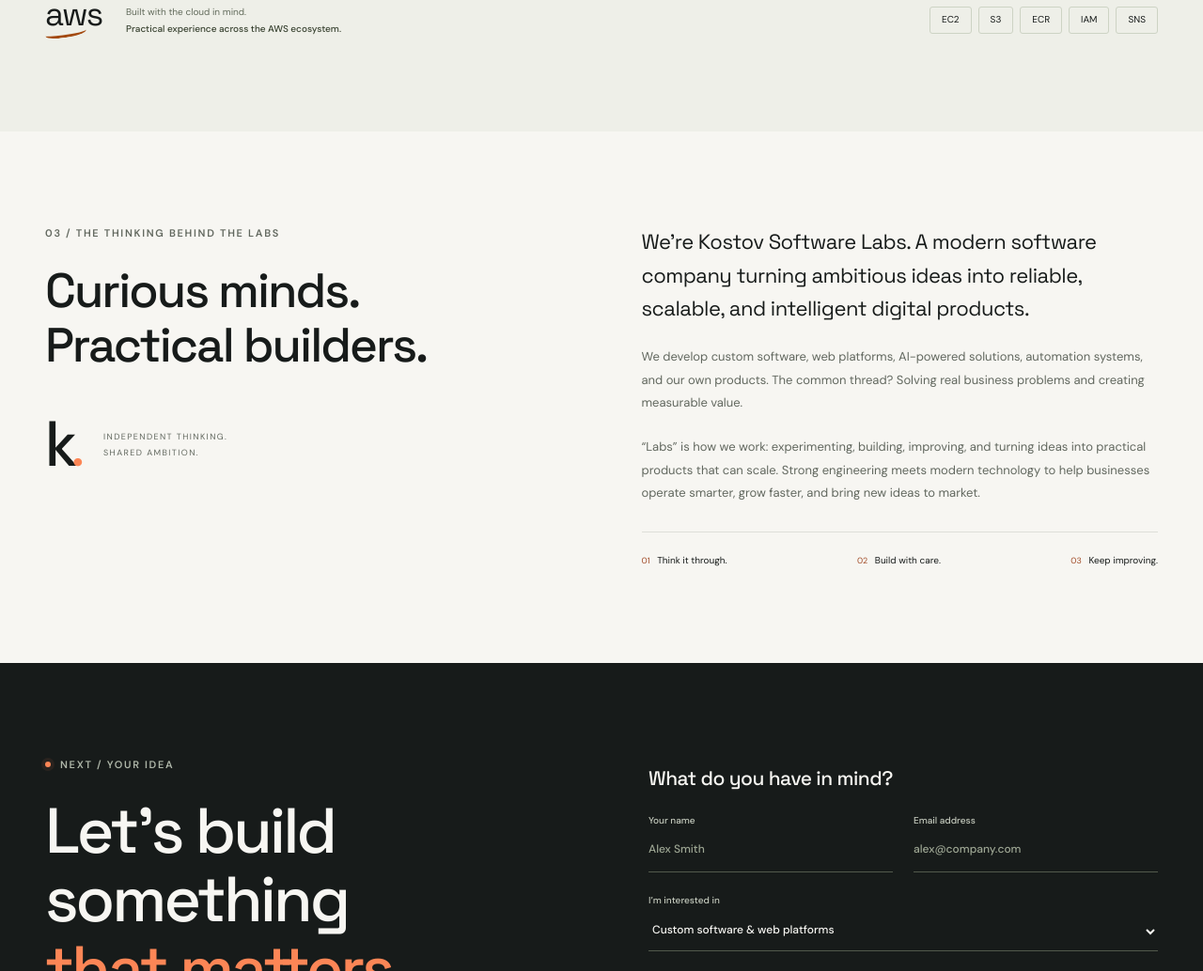
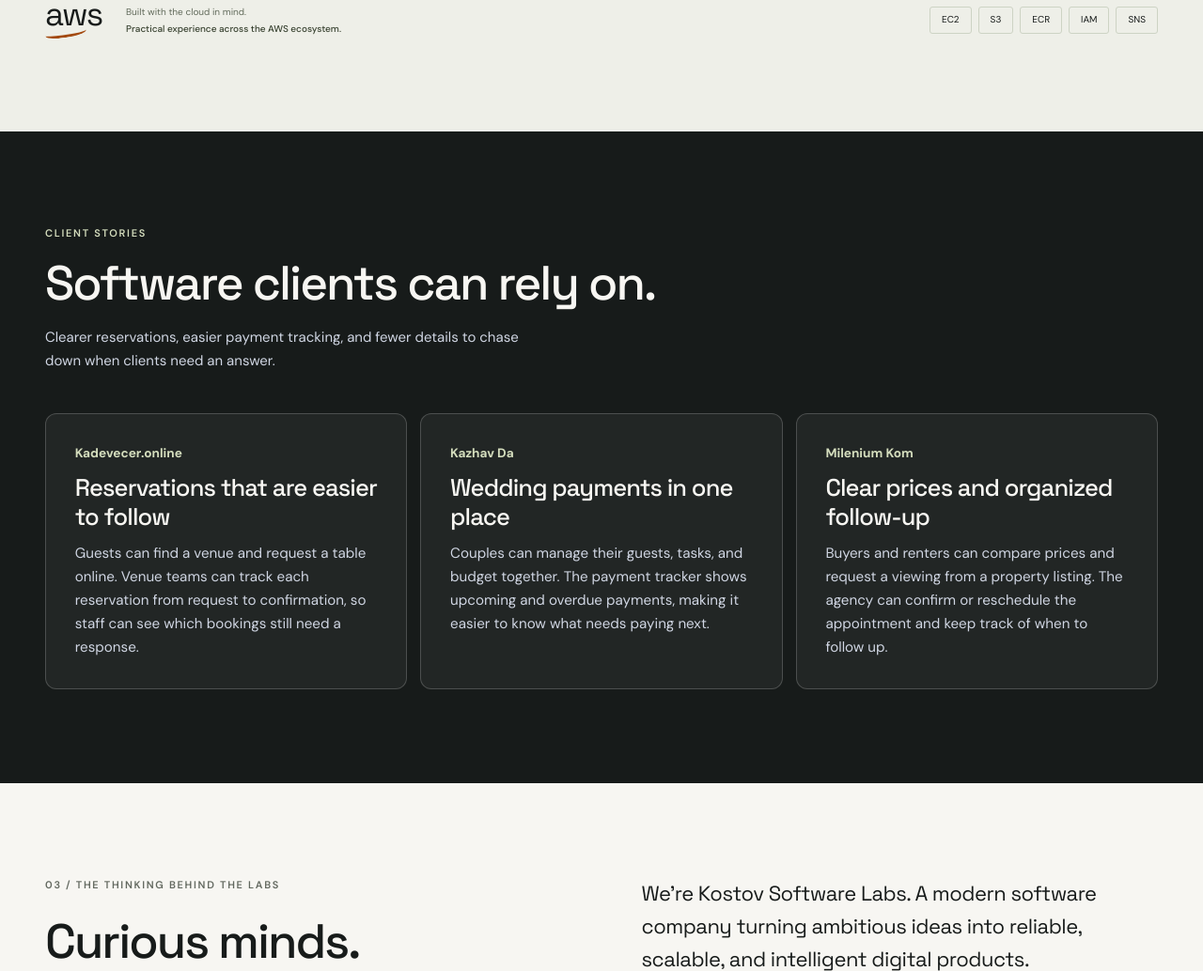
Before and after one commit to andrejbugi/kostov_software_labs, a plain HTML site: page index.html in a window 1280 px wide. Shown: the part 4364-5398 px from the top of the page at 94% size. Drawn offline with Linux system fonts and the light colour scheme.

Commit message:
Add client stories for three studio projects

```diff
--- /dev/null
+++ b/assets/testimonials.css
@@ -0,0 +1,49 @@
+.testimonials {
+  --testimonial-accent: var(--light-blue, #d4ddbd);
+  background: var(--night, var(--ink));
+  color: var(--paper);
+}
+.testimonials-heading {
+  max-width: 680px;
+  margin-bottom: clamp(24px, 4vw, 44px);
+}
+.testimonials-heading .eyebrow {
+  margin-bottom: 16px;
+  color: var(--testimonial-accent);
+}
+.testimonials-heading > p:last-child {
+  max-width: 50ch;
+  margin-top: 16px;
+  color: #d0d6e3;
+}
+.testimonials-grid {
+  display: grid;
+  grid-template-columns: repeat(3, minmax(0, 1fr));
+  gap: 14px;
+}
+.testimonials-card {
+  padding: clamp(18px, 2.4vw, 32px);
+  border: 1px solid #ffffff30;
+  border-radius: 12px;
+  background: #ffffff0d;
+}
+.testimonials-card h3 {
+  margin-block: 10px 12px;
+  font-size: clamp(1.3rem, 2vw, 1.75rem);
+  line-height: 1.18;
+  letter-spacing: -0.035em;
+}
+.testimonials-card > p:last-child {
+  color: #d0d6e3;
+  font-size: 0.95rem;
+}
+.testimonials-project {
+  color: var(--testimonial-accent);
+  font-size: 0.85rem;
+  font-weight: 700;
+}
+@media (max-width: 700px) {
+  .testimonials-grid {
+    grid-template-columns: minmax(0, 1fr);
+  }
+}
--- a/index.html
+++ b/index.html
@@ -20,6 +20,7 @@
     <title>Kostov Software Labs — Ideas into working software.</title>
     <link rel="icon" href="assets/favicon.svg" type="image/svg+xml" />
     <link rel="stylesheet" href="assets/style.css" />
+    <link rel="stylesheet" href="assets/testimonials.css" />
     <script src="assets/main.js" defer></script>
     <noscript
       ><style>
@@ -675,6 +676,52 @@
         </div>
       </section>
 
+      <section
+        class="testimonials section-space"
+        id="testimonials"
+        aria-labelledby="testimonials-title"
+      >
+        <div class="container">
+          <div class="testimonials-heading">
+            <p class="eyebrow">CLIENT STORIES</p>
+            <h2 id="testimonials-title">Software clients can rely on.</h2>
+            <p>
+              Clearer reservations, easier payment tracking, and fewer details
+              to chase down when clients need an answer.
+            </p>
+          </div>
+          <div class="testimonials-grid">
+            <article class="testimonials-card">
+              <p class="testimonials-project">Kadevecer.online</p>
+              <h3>Reservations that are easier to follow</h3>
+              <p>
+                Guests can find a venue and request a table online. Venue teams
+                can track each reservation from request to confirmation, so
+                staff can see which bookings still need a response.
+              </p>
+            </article>
+            <article class="testimonials-card">
+              <p class="testimonials-project">Kazhav Da</p>
+              <h3>Wedding payments in one place</h3>
+              <p>
+                Couples can manage their guests, tasks, and budget together.
+                The payment tracker shows upcoming and overdue payments, making
+                it easier to know what needs paying next.
+              </p>
+            </article>
+            <article class="testimonials-card">
+              <p class="testimonials-project">Milenium Kom</p>
+              <h3>Clear prices and organized follow-up</h3>
+              <p>
+                Buyers and renters can compare prices and request a viewing
+                from a property listing. The agency can confirm or reschedule
+                the appointment and keep track of when to follow up.
+              </p>
+            </article>
+          </div>
+        </div>
+      </section>
+
       <section class="about section-space" id="about">
         <div class="container about-grid">
           <div>
```
